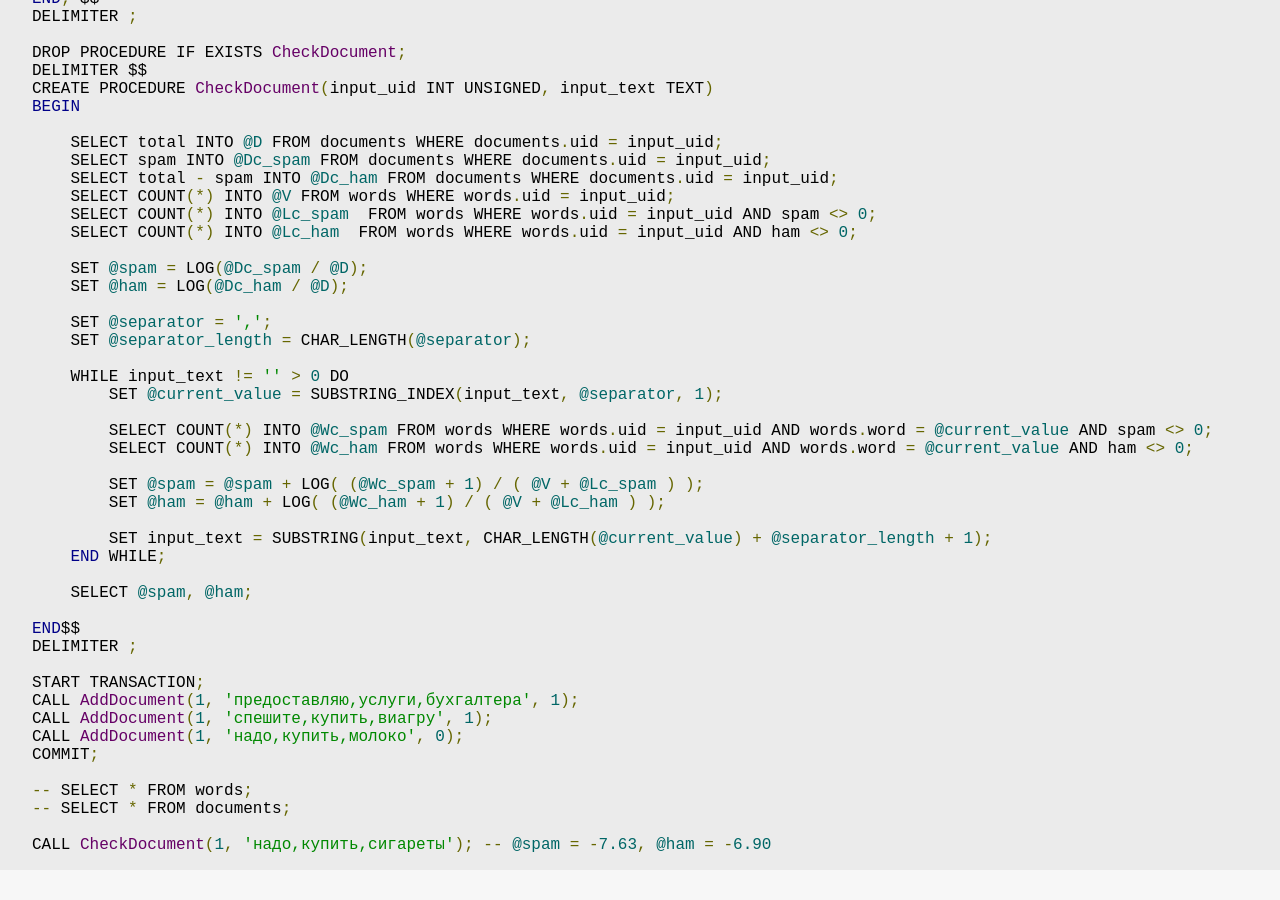
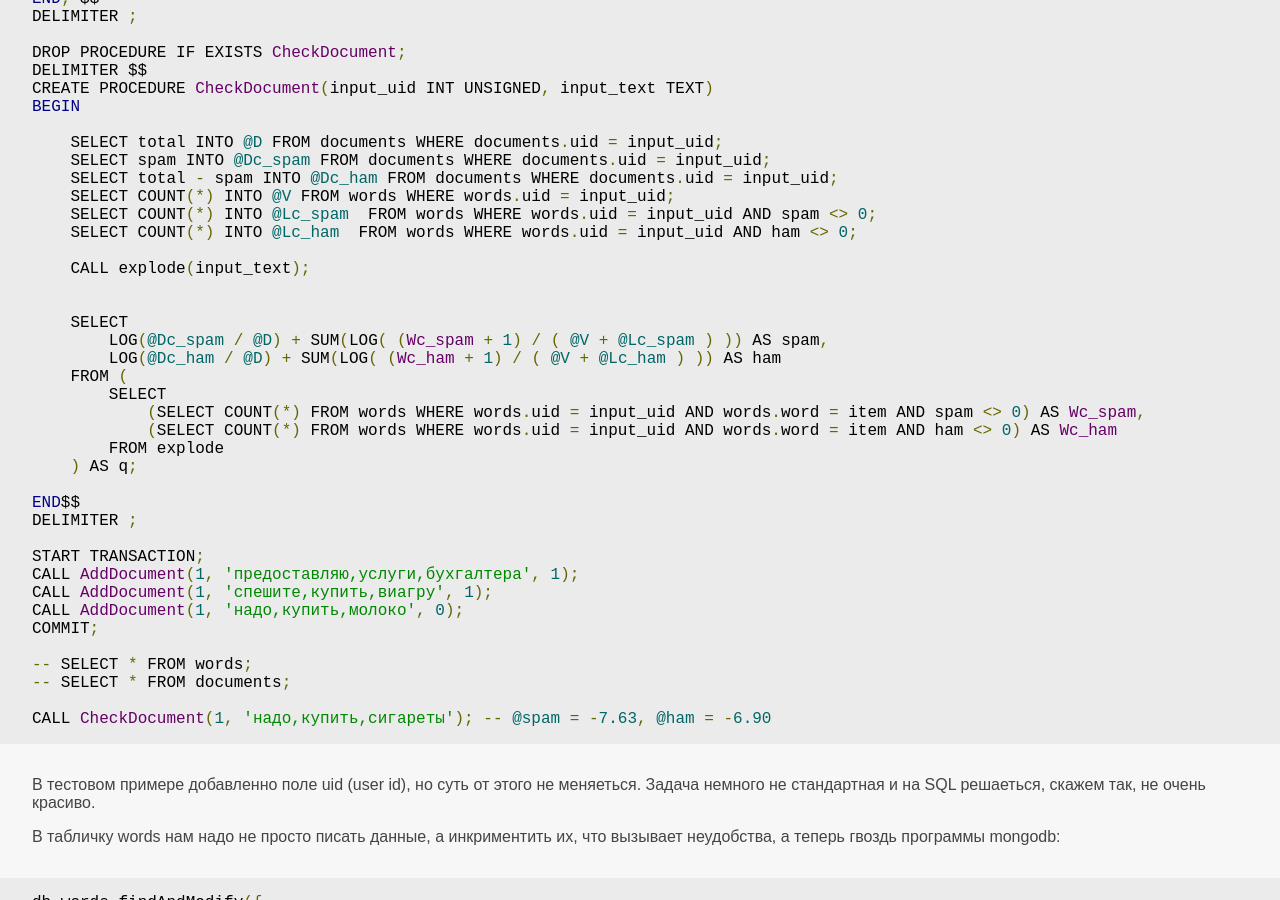
Before and after one commit to michaelbramwell/mac2000.github.com, a Jekyll site: the page built from _posts/2012-12-13-naive-bayes.md, in a window 1280 px wide and 900 px high, scrolled down 3900 px. Built offline with Jekyll 4.4.1, drawn with Linux system fonts in a browser that asks for light colours; some web fonts are replaced.

Commit message:
check doc

```diff
--- a/_posts/2012-12-13-naive-bayes.md
+++ b/_posts/2012-12-13-naive-bayes.md
@@ -199,25 +199,18 @@ NOT SPAM
         SELECT COUNT(*) INTO @Lc_spam  FROM words WHERE words.uid = input_uid AND spam <> 0;
         SELECT COUNT(*) INTO @Lc_ham  FROM words WHERE words.uid = input_uid AND ham <> 0;
 
-        SET @spam = LOG(@Dc_spam / @D);
-        SET @ham = LOG(@Dc_ham / @D);
+        CALL explode(input_text);
 
-        SET @separator = ',';
-        SET @separator_length = CHAR_LENGTH(@separator);
 
-        WHILE input_text != '' > 0 DO
-            SET @current_value = SUBSTRING_INDEX(input_text, @separator, 1);
-
-            SELECT COUNT(*) INTO @Wc_spam FROM words WHERE words.uid = input_uid AND words.word = @current_value AND spam <> 0;
-            SELECT COUNT(*) INTO @Wc_ham FROM words WHERE words.uid = input_uid AND words.word = @current_value AND ham <> 0;
-
-            SET @spam = @spam + LOG( (@Wc_spam + 1) / ( @V + @Lc_spam ) );
-            SET @ham = @ham + LOG( (@Wc_ham + 1) / ( @V + @Lc_ham ) );
-
-            SET input_text = SUBSTRING(input_text, CHAR_LENGTH(@current_value) + @separator_length + 1);
-        END WHILE;
-
-        SELECT @spam, @ham;
+        SELECT
+            LOG(@Dc_spam / @D) + SUM(LOG( (Wc_spam + 1) / ( @V + @Lc_spam ) )) AS spam,
+            LOG(@Dc_ham / @D) + SUM(LOG( (Wc_ham + 1) / ( @V + @Lc_ham ) )) AS ham
+        FROM (
+            SELECT
+                (SELECT COUNT(*) FROM words WHERE words.uid = input_uid AND words.word = item AND spam <> 0) AS Wc_spam,
+                (SELECT COUNT(*) FROM words WHERE words.uid = input_uid AND words.word = item AND ham <> 0) AS Wc_ham
+            FROM explode
+        ) AS q;
 
     END$$
     DELIMITER ;
```
